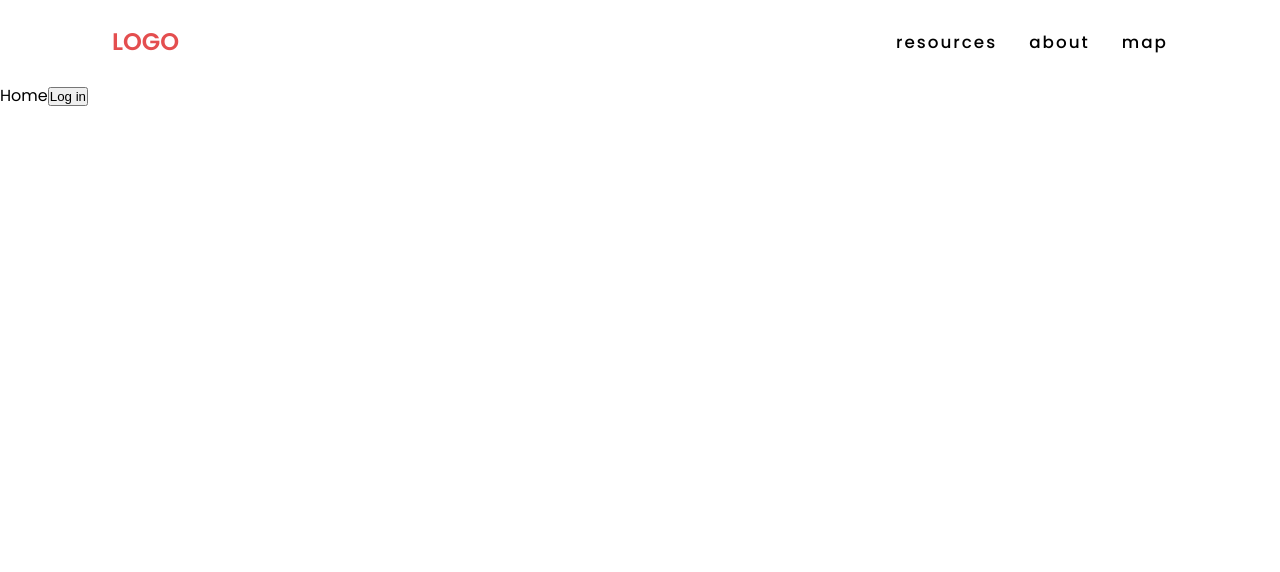
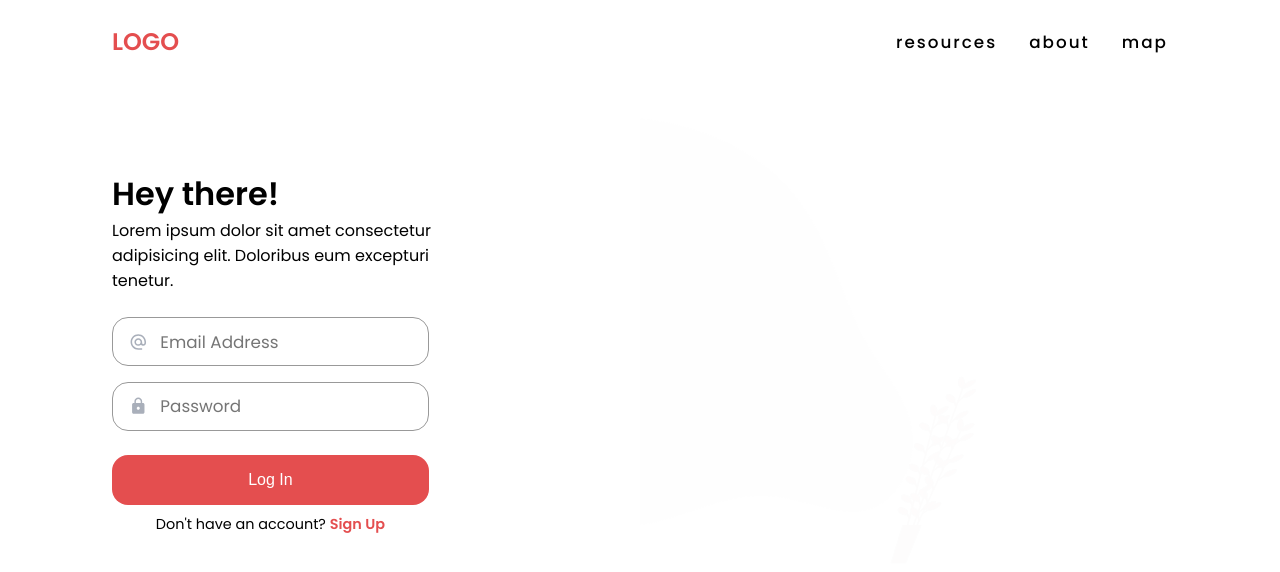
Before and after one commit to sinsimi12/teachers-hack, a React (Create React App) app: page / in a window 1280 px wide. Shown: the top 572 px of the page. Built offline with nearby package versions, Linux system fonts and the light colour scheme.

Commit message:
Add homepage with login form

```diff
--- a/src/App.js
+++ b/src/App.js
@@ -5,6 +5,7 @@ import Navigation from "./routes/Navigation/Navigation.route";
 import Home from "./routes/Home/Home.route";
 import Profile from "./routes/Profile/Profile.route";
 import Map from "./routes/Map/Map.route";
+import Resources from "./routes/Resources/Resources.route";
 import PageNotFound from "./routes/404/PageNotFound.route";
 
 import { useAuthContext } from "./store/AuthContext";
@@ -13,7 +14,7 @@ const App = () => {
     const { isLoggedIn } = useAuthContext();
 
     return (
-        <>
+        <main>
             <Routes>
                 <Route path="/" element={<Navigation />}>
                     <Route index element={<Home />} />
@@ -22,6 +23,7 @@ const App = () => {
                         element={isLoggedIn ? <Profile /> : <Navigate to="/" />}
                     />
                     <Route path="/map" element={<Map />} />
+                    <Route path="/resources" element={<Resources />} />
                 </Route>
                 <Route
                     path="*"
@@ -33,7 +35,7 @@ const App = () => {
                     }
                 />
             </Routes>
-        </>
+        </main>
     );
 };
 
--- a/src/routes/Home/Home.route.jsx
+++ b/src/routes/Home/Home.route.jsx
@@ -1,26 +1,62 @@
 import React from "react";
+import { useNavigate, Link } from "react-router-dom";
 
-import { useNavigate } from "react-router-dom";
+import { MdAlternateEmail, MdLock } from "react-icons/md";
 
 import { useAuthContext } from "../../store/AuthContext";
 
+import qrCode from "../../assets/qr_code.gif";
+import "./Home.styles.scss";
+import { useRef } from "react";
+
 const Home = () => {
     const navigate = useNavigate();
-
     const { login } = useAuthContext();
 
-    const loginHandler = () => {
-        navigate("/profile");
-        login({ name: "John" });
+    const emailRef = useRef();
+    const passwordRef = useRef();
+
+    const loginSubmitHandler = () => {
+        const email = emailRef.current?.value;
+        const password = passwordRef.current?.value;
+
+        navigate("/resources");
+        login({ email, password });
     };
 
     return (
-        <div>
-            Home
-            <button type="button" onClick={loginHandler}>
-                Log in
-            </button>
-        </div>
+        <section className="home">
+            <aside className="left">
+                <div className="left__heading">
+                    <h1>Hey there!</h1>
+                    <p>
+                        Lorem ipsum dolor sit amet consectetur adipisicing elit. Doloribus eum
+                        excepturi tenetur.
+                    </p>
+                </div>
+
+                <form className="form" onSubmit={loginSubmitHandler}>
+                    <div className="form__control">
+                        <MdAlternateEmail />
+                        <input type="email" ref={emailRef} required placeholder="Email Address" />
+                    </div>
+                    <div className="form__control">
+                        <MdLock />
+                        <input type="password" ref={passwordRef} required placeholder="Password" />
+                    </div>
+
+                    <button type="submit" className="form__submit-btn">
+                        Log In
+                    </button>
+                    <p className="form__sign-up">
+                        Don't have an account? <Link to="">Sign Up</Link>
+                    </p>
+                </form>
+            </aside>
+            <aside className="right">
+                <img src={qrCode} alt="" />
+            </aside>
+        </section>
     );
 };
 
--- /dev/null
+++ b/src/routes/Home/Home.styles.scss
@@ -0,0 +1,79 @@
+.home {
+    padding: 1rem 7rem;
+    display: flex;
+    justify-content: space-between;
+    align-items: center;
+
+    .left,
+    .right {
+        width: 50%;
+    }
+
+    .left {
+        &__heading {
+            max-width: 70%;
+            margin-bottom: 1.5rem;
+            h1 {
+                font-size: 2rem;
+            }
+        }
+    }
+
+    .form {
+        width: 60%;
+
+        &__control {
+            margin-bottom: 1rem;
+            border: 1px solid #999;
+            width: 100%;
+            padding: 0.25rem 1rem;
+            border-radius: 1rem;
+            display: flex;
+            align-items: center;
+            justify-content: center;
+            gap: 0rem;
+
+            input {
+                border: none;
+                width: 100%;
+                outline: none;
+                font-size: 1.05rem;
+                padding: 0.4rem 0.8rem;
+            }
+
+            svg {
+                font-size: 1.25rem;
+                color: #a9afba;
+            }
+        }
+
+        &__submit-btn {
+            margin-top: 0.5rem;
+            width: 100%;
+            border-radius: 1rem;
+            background-color: #e44e4f;
+            border: none;
+            padding: 1rem;
+            color: #fff;
+            text-transform: capitalize;
+            font-weight: 500;
+            font-size: 1rem;
+            transition: all 0.15s ease-in-out;
+
+            &:hover {
+                filter: brightness(1.05);
+            }
+        }
+
+        &__sign-up {
+            font-size: 0.9rem;
+            margin-top: 0.55rem;
+            text-align: center;
+
+            a {
+                color: #e44e4f;
+                font-weight: bold;
+            }
+        }
+    }
+}
```
Also changed, not shown: src/assets/qr_code.gif (added).
